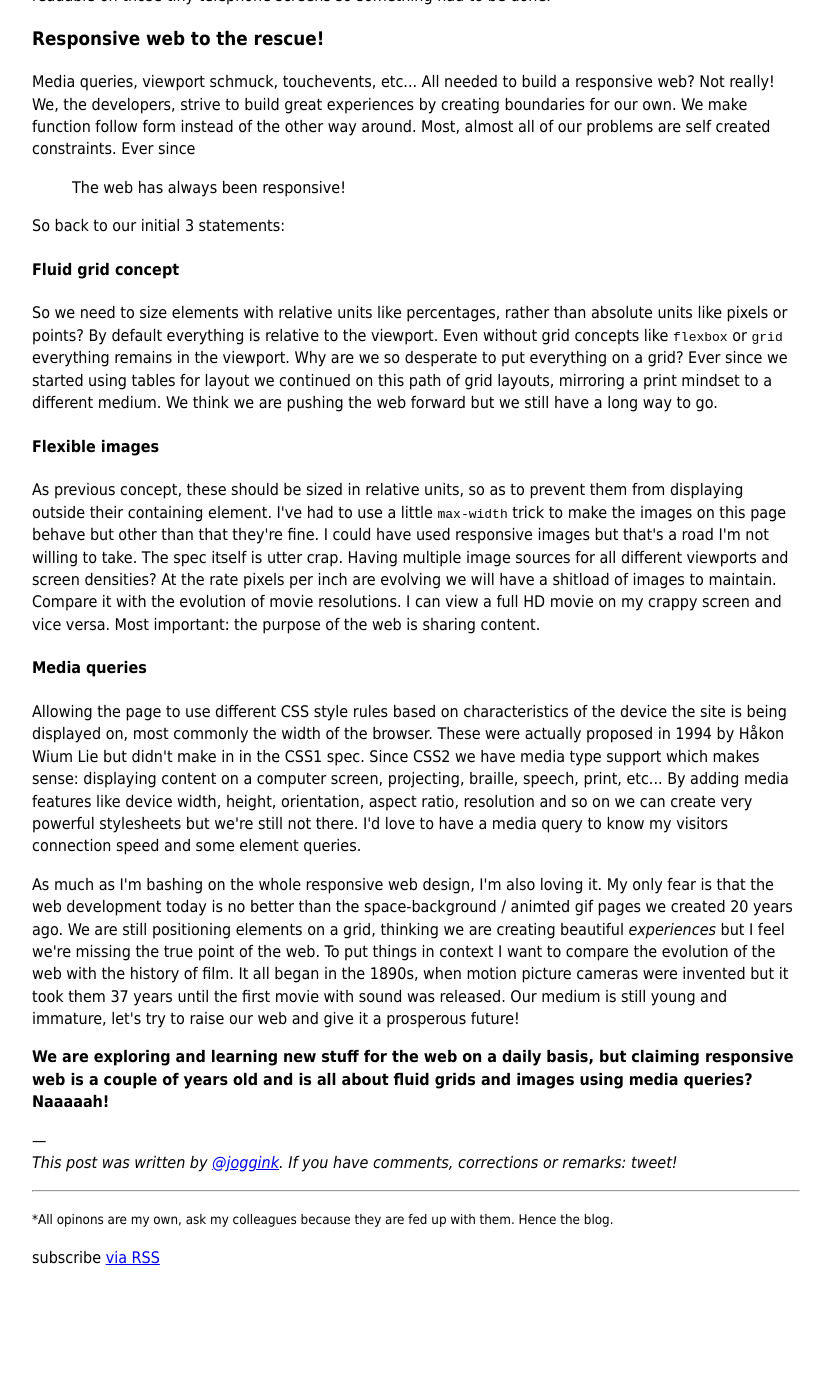
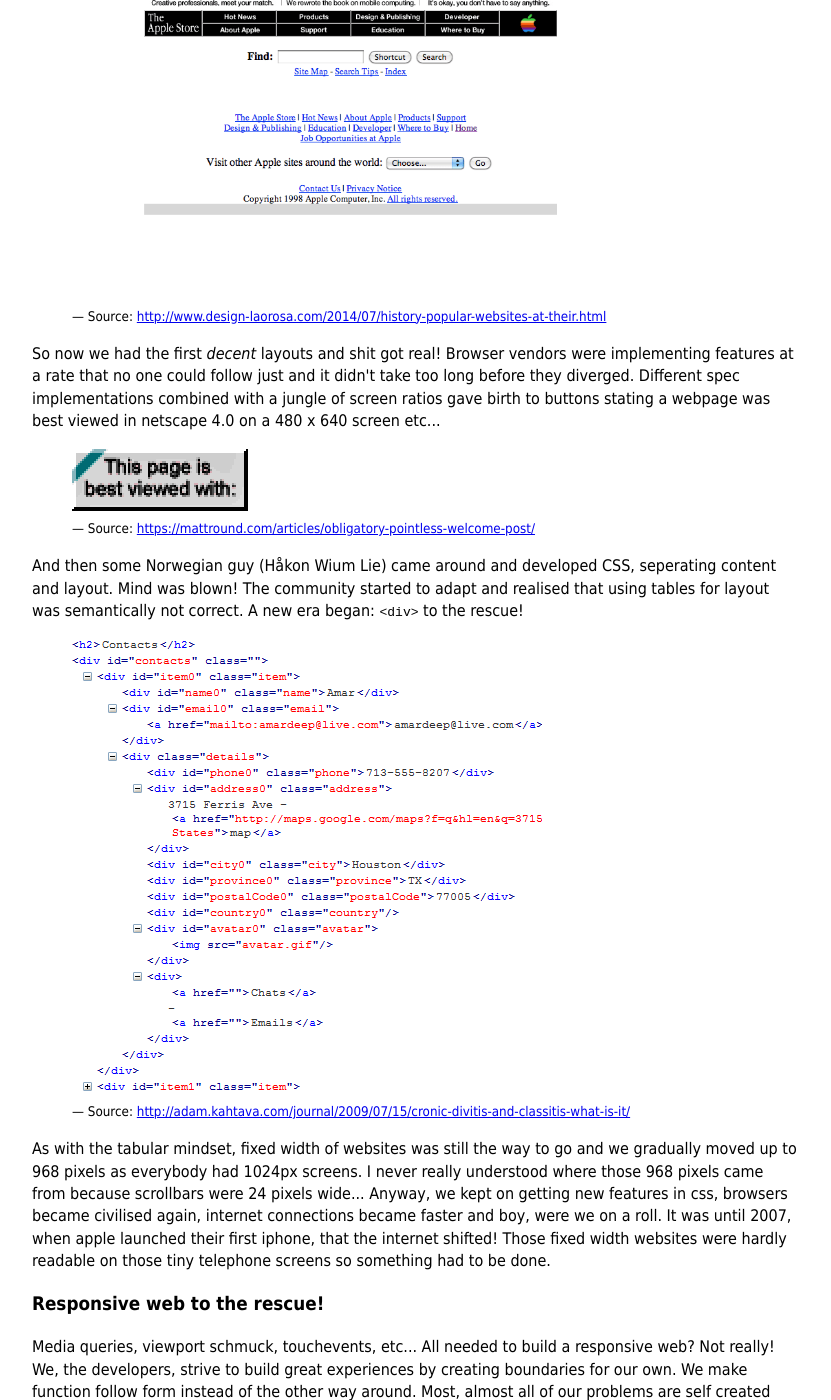
Before and after one commit to joggink/joggink.github.io, a Jekyll site: the page built from _posts/2016-06-23-responsive-web.md, in a window 1280 px wide and 1400 px high, scrolled down 1546 px. Shown: the whole window, without its empty margins (224-1055 px from the left). Built offline with Jekyll 4.4.1, drawn with Linux system fonts in a browser that asks for light colours; before the commit the page ends 2847 px from its top, so only the background shows below that; some of the changed text lies outside the part shown.

Commit message:
adding more images

```diff
--- a/_layouts/default.html
+++ b/_layouts/default.html
@@ -5,5 +5,7 @@
     {% include header.html %}
     {{ content }}
     {% include footer.html %}
+
+	{% include scripts.html %}
   </body>
 </html>
--- a/_posts/2016-06-23-responsive-web.md
+++ b/_posts/2016-06-23-responsive-web.md
@@ -11,11 +11,11 @@
 
 <blockquote class="quote">
 	<p>A site designed with RWD adapts the layout to the viewing environment by using fluid, proportion-based grids, flexible images, and CSS3 media queries, an extension of the @media rule, in the following ways:</p>
-	<ul type="disc">
+	<ol>
 		<li>The <strong>fluid grid concept</strong> calls for page element sizing to be in relative units like percentages, rather than absolute units like pixels or points.</li>
 		<li><strong>Flexible images</strong> are also sized in relative units, so as to prevent them from displaying outside their containing element.</li>
 		<li><strong>Media queries</strong> allow the page to use different CSS style rules based on characteristics of the device the site is being displayed on, most commonly the width of the browser.</li>
-	</ul>
+	</ol>
 	<cite>
 		&mdash; <a href="https://en.wikipedia.org/wiki/Responsive_web_design">Wikipedia</a>
 	</cite>
@@ -35,10 +35,23 @@
 </figure>
 
 <p>I have to admit, when playing around on the web mid 90's using <kbd>&lt;marquee&gt;</kbd> and <kbd>&lt;blink&gt;</kbd> tags, I've created some eyebleeding creatures. Luckily some smart people found out that <kbd>&lt;table&gt;</kbd> could be used to position elements on some kind of <em>grid</em>. All big players were doing it so it had to be good stuff!</p>
+<figure>
+	<img src="/a/responsive-web/apple.gif" alt="The first apple website" />
+	<figcaption><small>&mdash; Source: <a href="http://www.design-laorosa.com/2014/07/history-popular-websites-at-their.html">http://www.design-laorosa.com/2014/07/history-popular-websites-at-their.html</a></small></figcaption>
+</figure>
 
 <p>So now we had the first <em>decent</em> layouts and shit got real! Browser vendors were implementing features at a rate that no one could follow just and it didn't take too long before they diverged. Different spec implementations combined with a jungle of screen ratios gave birth to buttons stating a webpage was best viewed in netscape 4.0 on a 480 x 640 screen etc...</p>
+<figure>
+	<img src="/a/responsive-web/bestviewed.gif" alt="An old school button to inform the user this website is best viewed in specific browsers" />
+	<figcaption><small>&mdash; Source: <a href="https://mattround.com/articles/obligatory-pointless-welcome-post/">https://mattround.com/articles/obligatory-pointless-welcome-post/</a></small></figcaption>
+</figure>
+
 
 <p>And then some Norwegian guy (Håkon Wium Lie) came around and developed CSS, seperating content and layout. Mind was blown! The community started to adapt and realised that using tables for layout was semantically not correct. A new era began: <kbd>&lt;div&gt;</kbd> to the rescue!</p>
+<figure>
+	<img src="/a/responsive-web/divitis.png" alt="Classic example of divitis: using divs for everything" />
+	<figcaption><small>&mdash; Source: <a href="http://adam.kahtava.com/journal/2009/07/15/cronic-divitis-and-classitis-what-is-it/">http://adam.kahtava.com/journal/2009/07/15/cronic-divitis-and-classitis-what-is-it/</a></small></figcaption>
+</figure>
 
 <p>As with the tabular mindset, fixed width of websites was still the way to go and we gradually moved up to 968 pixels as everybody had 1024px screens. I never really understood where those 968 pixels came from because scrollbars were 24 pixels wide... Anyway, we kept on getting new features in css, browsers became civilised again, internet connections became faster and boy, were we on a roll. It was until 2007, when apple launched their first iphone, that the internet shifted! Those fixed width websites were hardly readable on those tiny telephone screens so something had to be done.
 </p>
@@ -53,13 +66,13 @@
 
 <p>So back to our initial 3 statements:</p>
 
-<h4>Fluid grid concept</h4>
+<h4>1. Fluid grid concept</h4>
 <p>So we need to size elements with relative units like percentages, rather than absolute units like pixels or points? By default everything is relative to the viewport. Even without grid concepts like <kbd>flexbox</kbd> or <kbd>grid</kbd> everything remains in the viewport. Why are we so desperate to put everything on a grid? Ever since we started using tables for layout we continued on this path of grid layouts, mirroring a print mindset to a different medium. We think we are pushing the web forward but we still have a long way to go. </p>
 
-<h4>Flexible images</h4>
+<h4>2. Flexible images</h4>
 <p>As previous concept, these should be sized in relative units, so as to prevent them from displaying outside their containing element. I've had to use a little <kbd>max-width</kbd> trick to make the images on this page behave but other than that they're fine. I could have used responsive images but that's a road I'm not willing to take. The spec itself is utter crap. Having multiple image sources for all different viewports and screen densities? At the rate pixels per inch are evolving we will have a shitload of images to maintain. Compare it with the evolution of movie resolutions. I can view a full HD movie on my crappy screen and vice versa. Most important: the purpose of the web is  sharing content. </p>
 
-<h4>Media queries</h4>
+<h4>3. Media queries</h4>
 <p>Allowing the page to use different CSS style rules based on characteristics of the device the site is being displayed on, most commonly the width of the browser. These were actually proposed in 1994 by Håkon Wium Lie but didn't make in in the CSS1 spec. Since CSS2 we have media type support which makes sense: displaying content on a computer screen, projecting, braille, speech, print, etc...  By adding media features like device width, height, orientation, aspect ratio, resolution and so on we can create very powerful stylesheets but we're still not there. I'd love to have a media query to know my visitors connection speed and some element queries.</p>
 
 <p>As much as I'm bashing on the whole responsive web design, I'm also loving it. My only fear is that the web development today is no better than the space-background / animted gif pages we created 20 years ago. We are still positioning elements on a grid, thinking we are creating beautiful <em>experiences</em> but I feel we're missing the true point of the web. To put things in context I want to compare the evolution of the web with the history of film. It all began in the 1890s, when motion picture cameras were invented but it took them 37 years until the first movie with sound was released. Our medium is still young and immature, let's try to raise our web and give it a prosperous future!</p>
```
Also changed, not shown: a/responsive-web/apple.gif (added), a/responsive-web/bestviewed.gif (added), a/responsive-web/divitis.png (added), a/responsive-web/msn.jpg (added).
